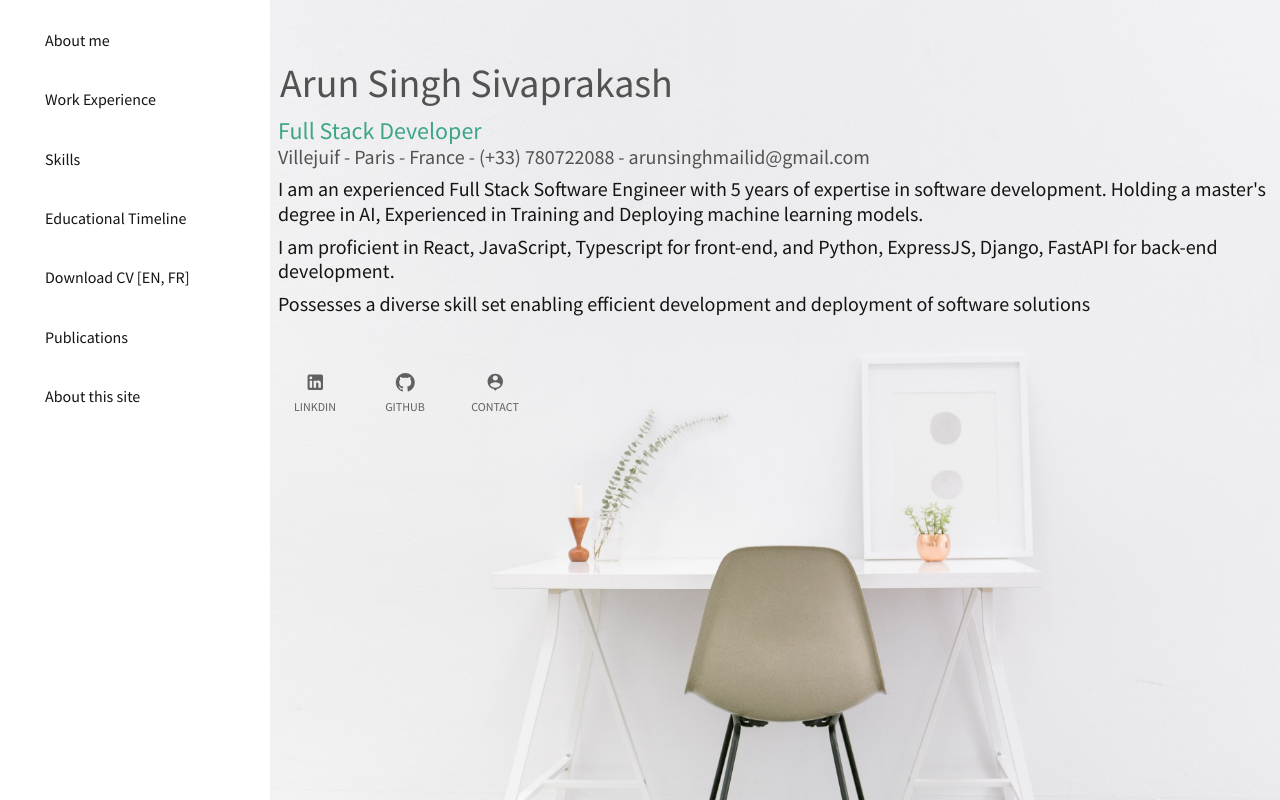
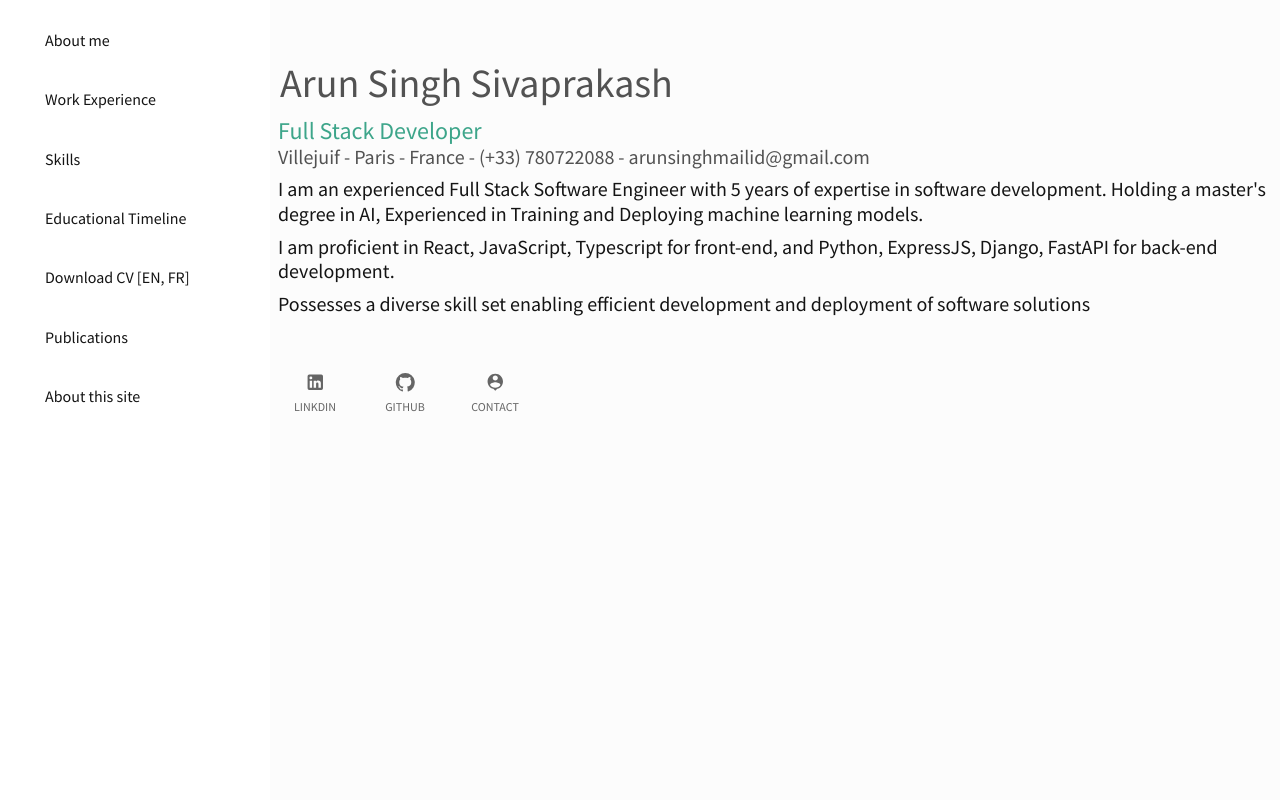
Before and after one commit to ArunSingh1/portfolio, a React (Create React App) app: page / in a window 1280 px wide. Built offline with nearby package versions, Linux system fonts and the light colour scheme.

Commit message:
removed bg

```diff
--- a/src/Components/About.jsx
+++ b/src/Components/About.jsx
@@ -43,7 +43,7 @@ const AboutPage = () => {
         flexDirection: 'column',
         justifyContent: 'space-between',
         height: '100vh',
-        backgroundImage: `url(${backgroundImage})`,
+        // backgroundImage: `url(${backgroundImage})`,
         backgroundSize: 'cover',
         backgroundPosition: 'center',
         color: '#fff',
```
